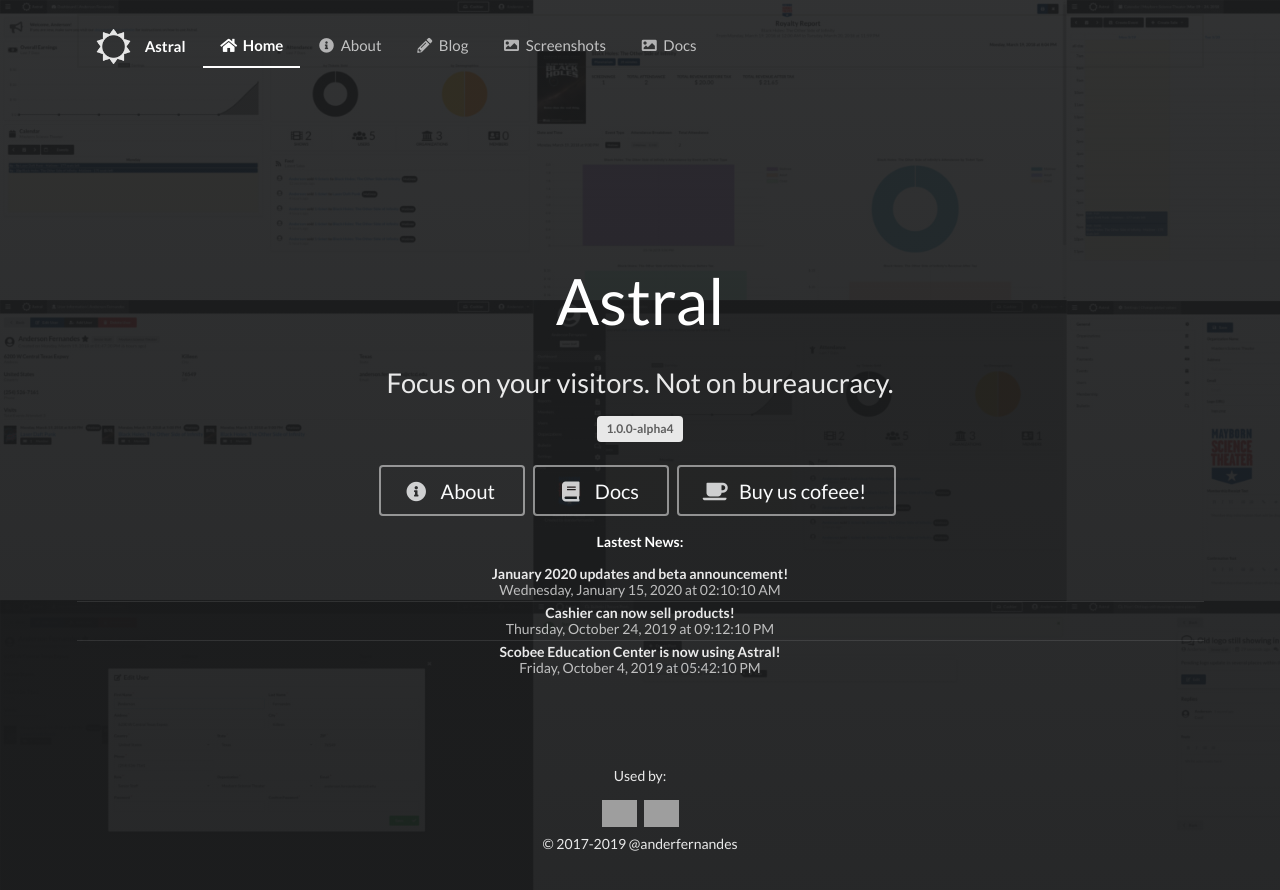
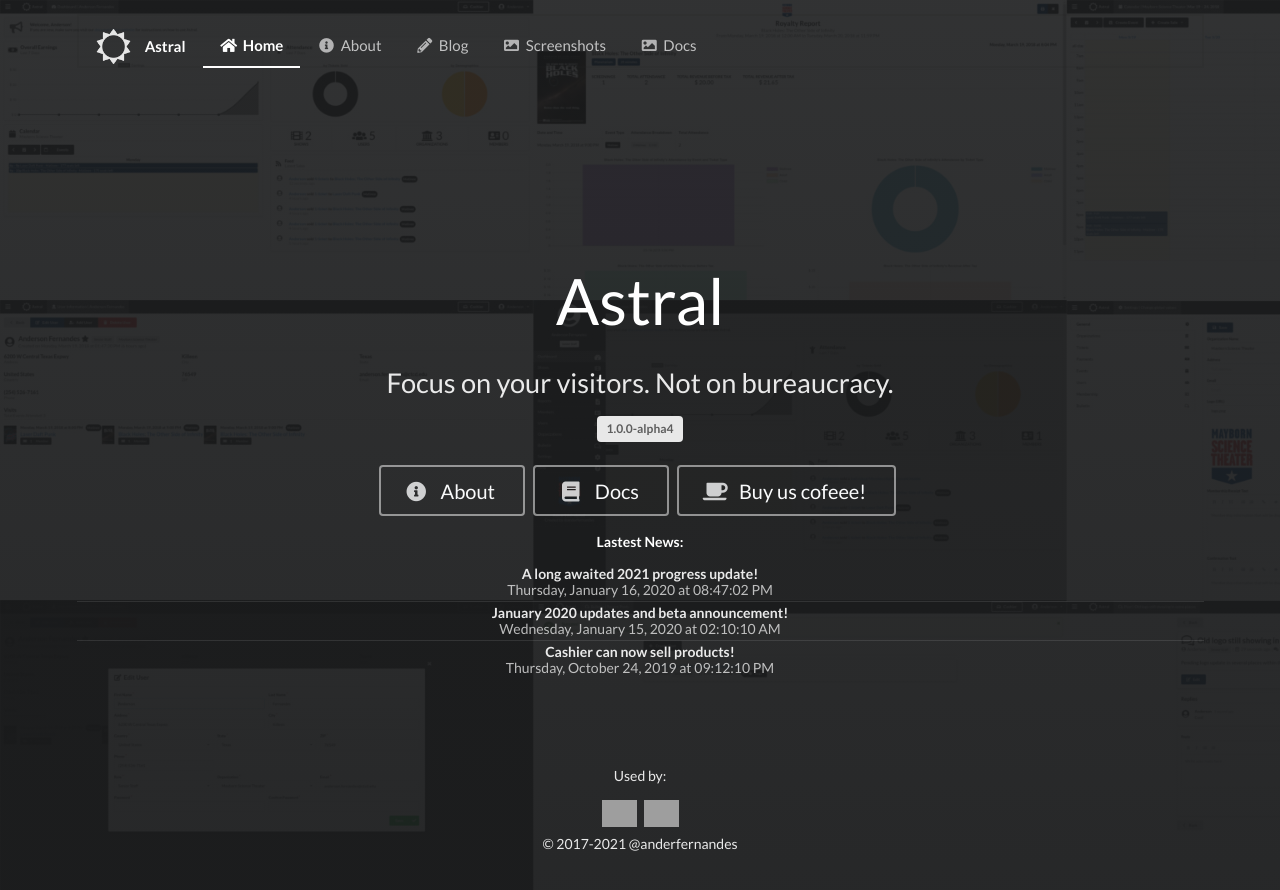
Before and after one commit to anderfernandes/astral-docs, a Jekyll site: the page built from index.md, in a window 1280 px wide. Shown: the top 890 px of the page. Built offline with Jekyll 4.4.1, drawn with Linux system fonts in a browser that asks for light colours; nearby versions of some CDN libraries; part of the change alters nothing that is shown; grey boxes are pictures that could not be loaded.

Commit message:
Added first post of 2021

```diff
--- a/_layouts/home.html
+++ b/_layouts/home.html
@@ -50,10 +50,10 @@
         <div class="ui center aligned container" style="margin-top: 10vh">
           <p>Used by:</p>
           <div class="ui mini images">
-            <img class="ui image" src="http://www.starsatnight.org/sciencetheater/includes/themes/MaybornSemanticVue/images/logo.png" alt="Mayborn Science Theater">
-            <img class="ui image" src="http://scobee01.businesscatalyst.com/images/pasted%20image%20400x719.jpg" alt="Scobee Education Center">
+            <img class="ui image" src="http://www.starsatnight.org/sites/sciencetheater/themes/MaybornSemanticVue-master/images/logo.png" alt="Mayborn Science Theater">
+            <img class="ui image" src="https://sacscobee.space/wp-content/uploads/2020/11/Scobee-Education-Center-Logo-2mb-1.png" alt="Scobee Education Center">
           </div>
-          &copy;  2017-2019 @anderfernandes
+          &copy;  2017-{{ 'now' | date: "%Y" }} @anderfernandes
         </div>
       </div>
     </div>
--- /dev/null
+++ b/blog/_posts/2021-1-16-A-long-2021-awaited-progress-update.md
@@ -0,0 +1,33 @@
+---
+layout: post
+title:  A long awaited 2021 progress update!
+permalink: /:categories/:title
+date:   2020-1-16 15:47:02 -0500
+categories: alpha4
+cover: /assets/images/Screenshot_20200114_210030.png
+excerpt: Hello everyone! 2020 was the most challenging year for our generation, and things were not different with me.
+---
+
+Hello everyone! What a year 2020 was: the most challenging year for our generation, and things were not different with me.
+
+I finally graduated from school in May and started a full time job in a new city a few months after. Between finding a new place and getting new things for this place, a lot changed and it didn't let me focus on Astral as much as I wanted to. Even with everything that happened (right in the middle of a global pandemic), bad or good, I never stopped working on ideas for Astral and the same goes for bug fixes and small improvements.
+
+While all that was happening, I was keeping a close eye on the tools I use and wanted to use to build Astral. I was waiting for a list of new technologies to come out and for the most part they are all out, which will finally let me rewrite everything the way I want. I am very excited!
+
+Here's a few things that have been added and updated to Astral in 2020:
+
+- Added support for nicely embedded YouTube and Vimeo show trailers
+- Bulletin now shows when a post or reply was updated
+- REST API now shows the amount of seats available per event
+- Added tickets and show colums to payment transaction detail report
+- Added timeout for staff announcements
+- Added public announcements
+- Shows PHP, DB and server info in Admin / Settings / Server
+- Inactive members are hidden by default but the display can be toggled
+- Alert is displayed if there's a problem delivering emails that originate from Astral
+- Visitors can now sign up to receive newsletters
+- Staff can download a CSV of visitors and members who signed up for newsletters
+
+<hr />
+
+Our vision for the beta going forward stays the same as described [here](/blog/alpha4/A-long-awaited-progress-update). I plan on writing here more often and show you a little bit of how thing are turning out. Stay tuned
```
Also changed, not shown: Gemfile.lock.
